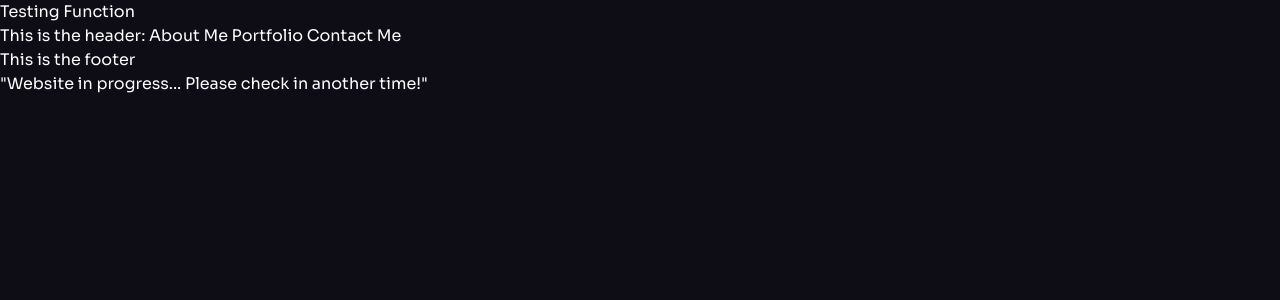
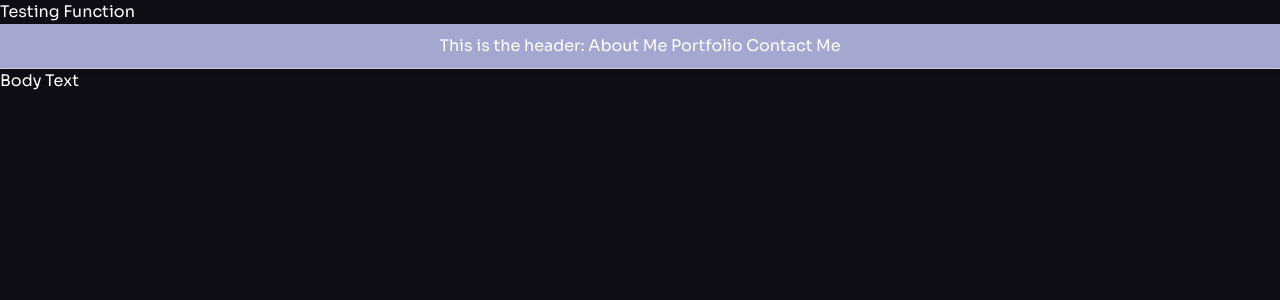
Before and after one commit to BrettTheHobbit/BrettTheHobbit.github.io, a React (Vite) app: page / in a window 1280 px wide. Shown: the top 300 px of the page. Built offline with nearby package versions, Linux system fonts and the light colour scheme.

Commit message:
[ADD] - Visible Header

```diff
--- a/src/App.jsx
+++ b/src/App.jsx
@@ -9,6 +9,9 @@ const App = () => {
     <>
       <h1>Testing Function</h1>
       <Header/>
+        <div style={{ height: '200vh' }}>
+          <p>Body Text</p>
+        </div>
       <Footer/>
     </>
   )
--- a/src/components/Header.css
+++ b/src/components/Header.css
@@ -1,10 +1,11 @@
-.header {
+.Header {
     position: sticky;
     top: 0;
-    background-color: white;
+    background-color: #a4a8d1;
     z-index: 1000;
     width: 100%;
     border-bottom: 1px solid #ccc;
     padding: 10px;
     box-shadow: 0 2px 4px rgba(0,0,0,0.1);
+    text-align: center;
 }
--- a/src/components/Header.jsx
+++ b/src/components/Header.jsx
@@ -1,8 +1,11 @@
-import React from 'react'
+import React from 'react';
+import './Header.css';
 
 const Header = () => {
   return (
-    <h1>This is the header:  About Me   Portfolio   Contact Me</h1>
+    <div className='Header'>
+      <h1>This is the header:  About Me   Portfolio   Contact Me</h1>
+    </div>
   )
 }
 
```
